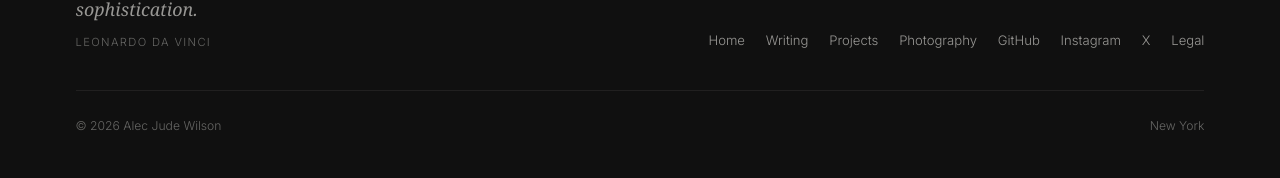
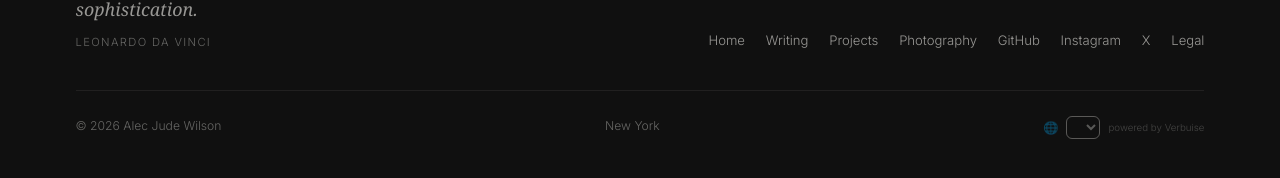
Before and after one commit to alechash/judes.club, a Jekyll site: the page built from index.html, in a window 1280 px wide and 900 px high, scrolled down 2787 px. Shown: the part 719-897 px from the top of the window. Built offline with Jekyll 4.4.1, drawn with Linux system fonts in a browser that asks for light colours; some web fonts are replaced; a script that is not in the unit is left out.

Commit message:
Verbuise: inline language dropdown + powered-by link in footer
Co-Authored-By: Claude Opus 4.8 (1M context) <noreply@anthropic.com>

```diff
--- a/_includes/footer.html
+++ b/_includes/footer.html
@@ -19,11 +19,26 @@
     <div class="footer-base">
       <span>&copy; {{ 'now' | date: "%Y" }} Alec Jude Wilson</span>
       <span>New York</span>
+      <span class="vb-lang-picker" data-vb-skip>
+        🌐 <select id="vb-lang" aria-label="Language"></select>
+        <a href="https://verbuise.com" target="_blank" rel="noopener" class="vb-powered">powered by Verbuise</a>
+      </span>
     </div>
   </div>
 </footer>
 
+<style>
+  .vb-lang-picker { display: inline-flex; align-items: center; gap: .5rem; }
+  .vb-lang-picker select {
+    font: inherit; color: inherit; background: transparent;
+    border: 1px solid currentColor; border-radius: 6px; padding: 2px 6px; cursor: pointer; opacity: .85;
+  }
+  .vb-lang-picker .vb-powered { font-size: .8em; opacity: .6; text-decoration: none; }
+  .vb-lang-picker .vb-powered:hover { opacity: 1; }
+</style>
+
 <!-- Verbuise — this whole site translates into any language, live. -->
 <script src="https://app.verbuise.com/embed.js"
         data-verbuise-key="pk_live_fCcNNzYvIkjErdyoNEXAmY1SZGyYS5Lq"
-        data-verbuise-languages="es,fr,de,it,pt,nl,ja,ko,zh,ar,ru,hi"></script>
+        data-verbuise-languages="es,fr,de,it,pt,nl,ja,ko,zh,ar,ru,hi"
+        data-verbuise-select="#vb-lang"></script>
```
